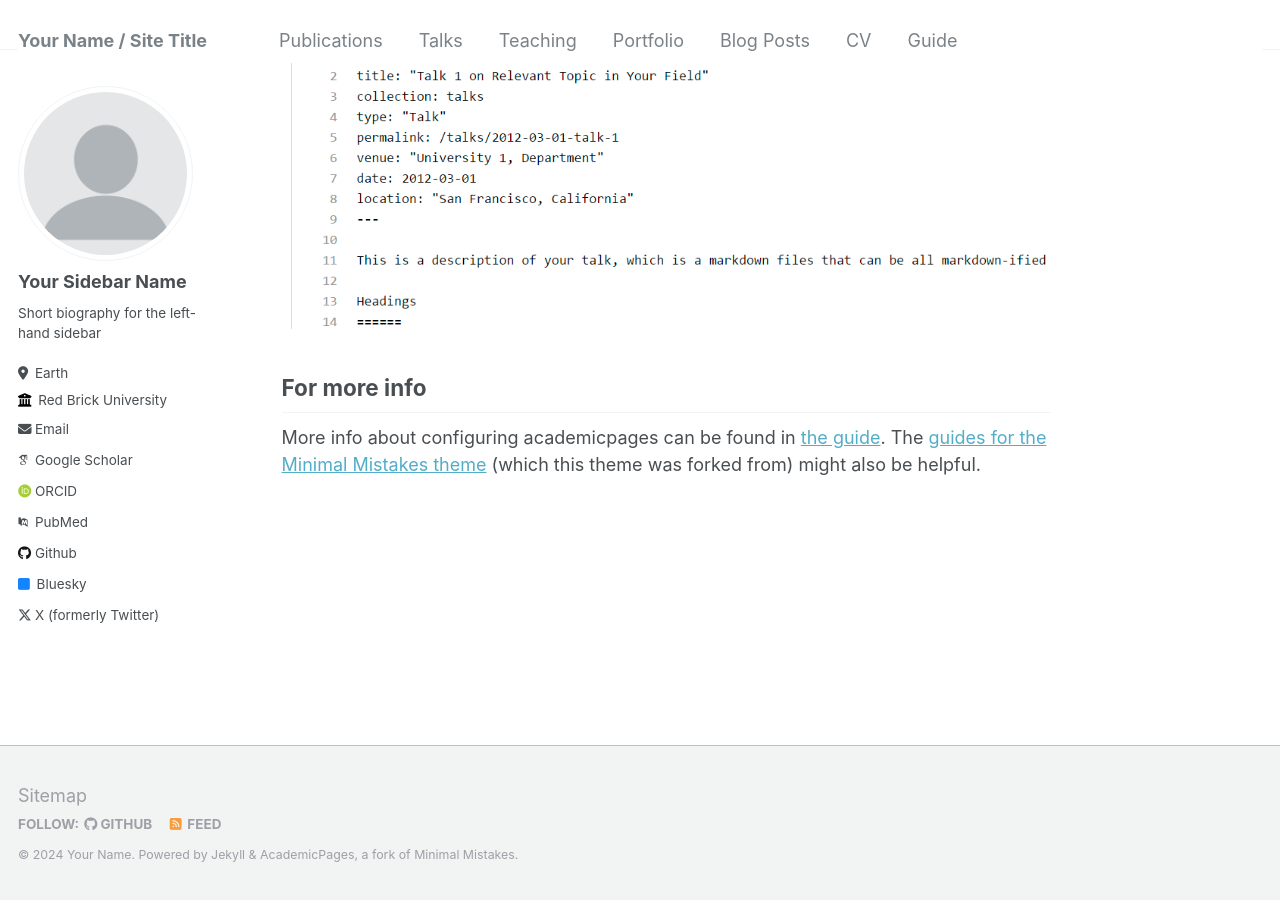
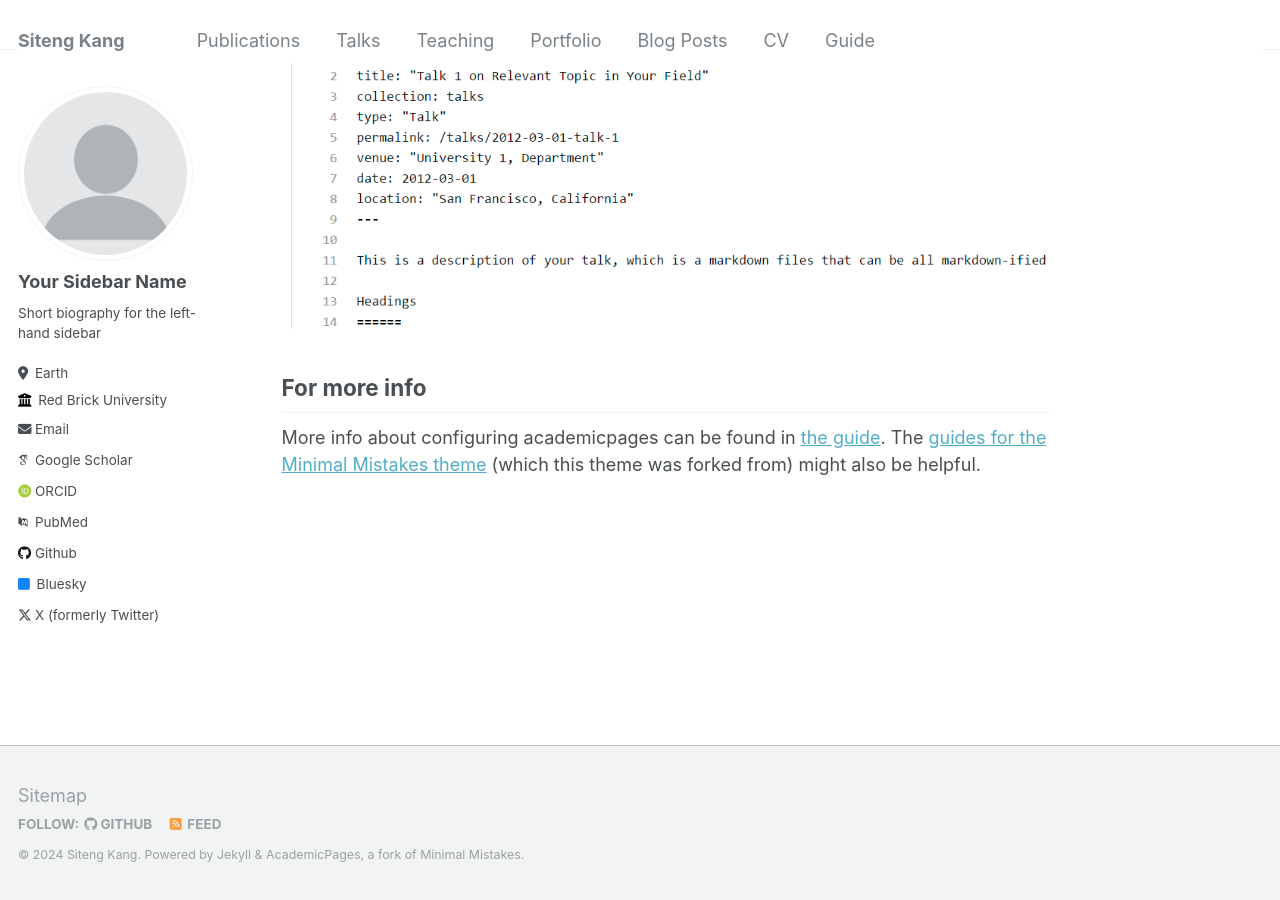
Before and after one commit to SitengKang/SitengKang.github.io, a Jekyll site: the page built from _pages/about.md, in a window 1280 px wide and 900 px high, scrolled down 2640 px. Built offline with Jekyll 4.4.1, drawn with Linux system fonts in a browser that asks for light colours; some web fonts are replaced.

Commit message:
Update _config.yml

```diff
--- a/_config.yml
+++ b/_config.yml
@@ -8,9 +8,9 @@
 
 # Basic Site Settings
 locale                   : "en-US"
-title                    : "Your Name / Site Title"
+title                    : "Siteng Kang"
 title_separator          : "-"
-name                     : &name "Your Name"
+name                     : &name "Siteng Kang"
 description              : &description "personal description"
 url                      : https://academicpages.github.io # the base hostname & protocol for your site e.g. "https://mmistakes.github.io"
 baseurl                  : "" # the subpath of your site, e.g. "/blog"
```
